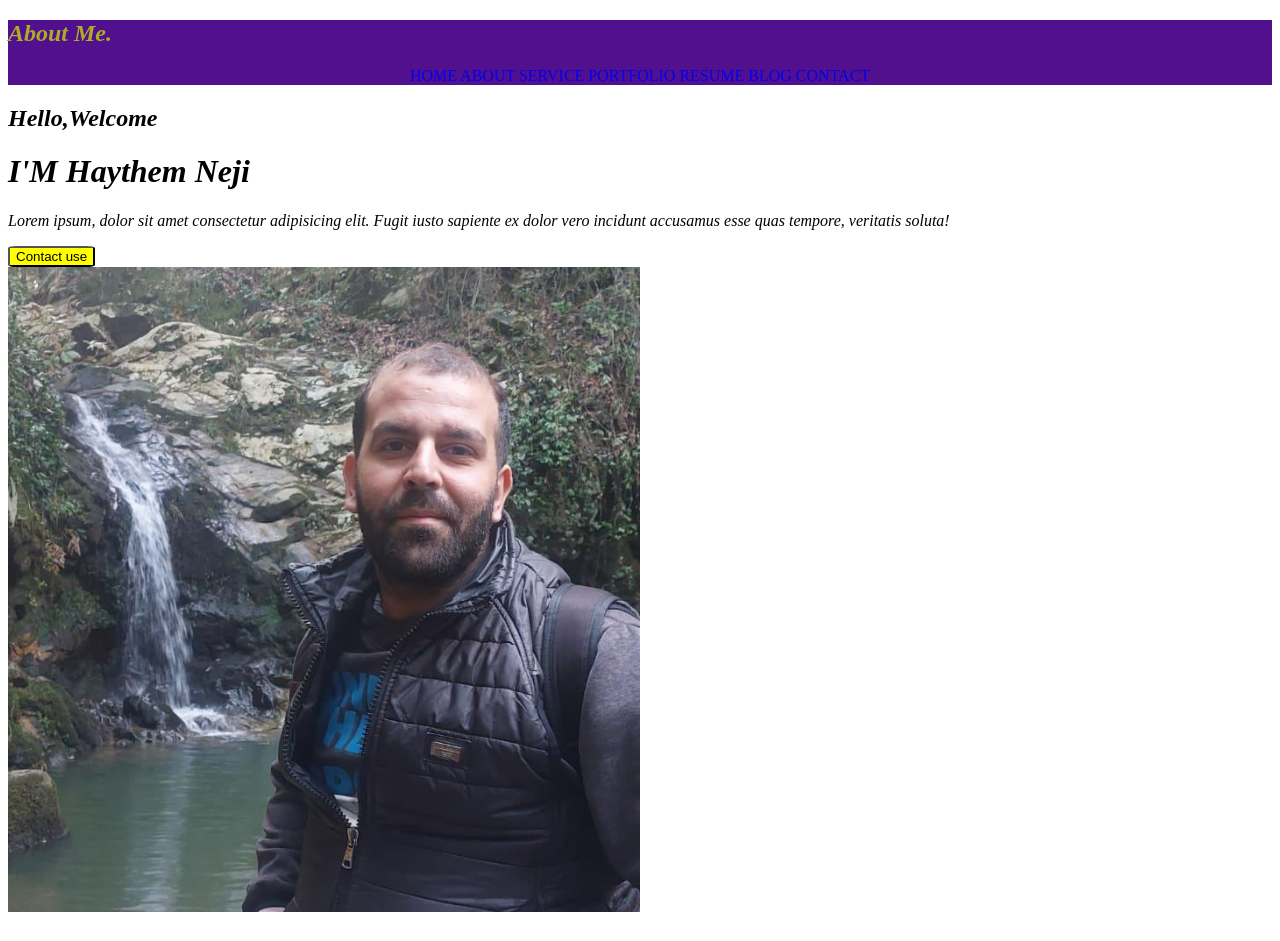
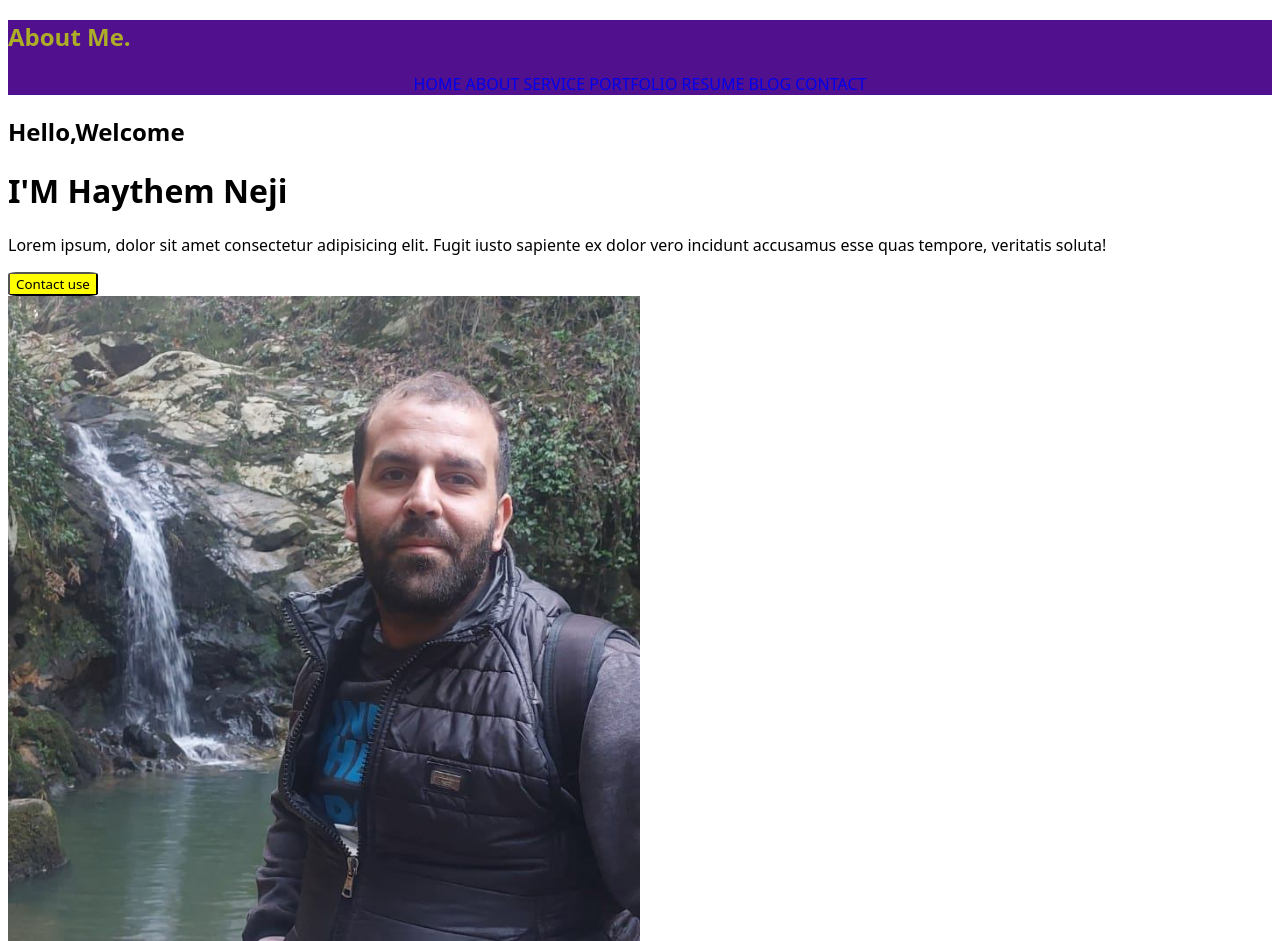
Before and after one commit to hayythem/checkpoint.css, a plain HTML site: page index.html in a window 1280 px wide. Drawn offline with Linux system fonts and the light colour scheme.

Commit message:
newupdate

```diff
--- a/stylee/stle.css
+++ b/stylee/stle.css
@@ -23,12 +23,7 @@ button {
   background-color: yellow;
   border-radius: 10%;
 }
-h1 {
-  font-style: italic;
-}
-h2 {
-  font-style: italic;
-}
-p {
-  font-style: italic;
-}
+
+ *{
+  font-family: system-ui, -apple-system, BlinkMacSystemFont, 'Segoe UI', Roboto, Oxygen, Ubuntu, Cantarell, 'Open Sans', 'Helvetica Neue', sans-serif;
+ }
```
